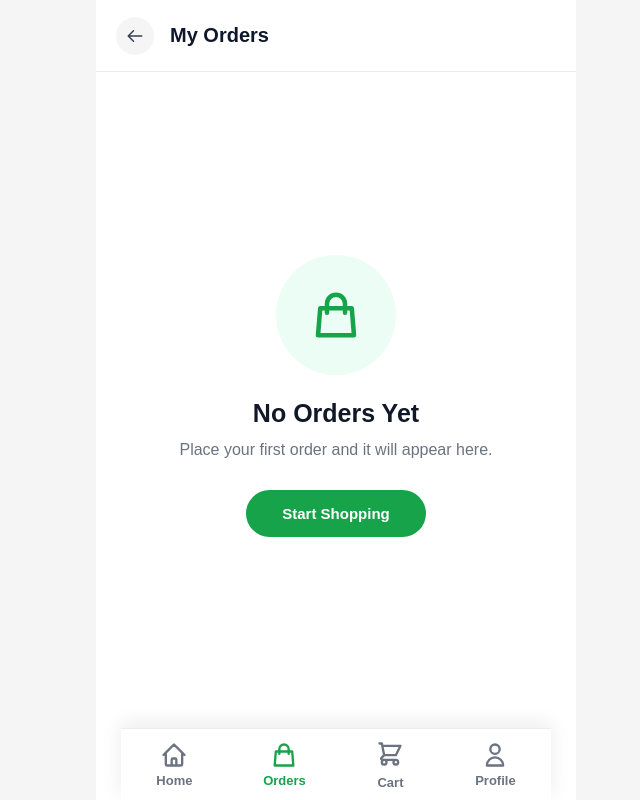
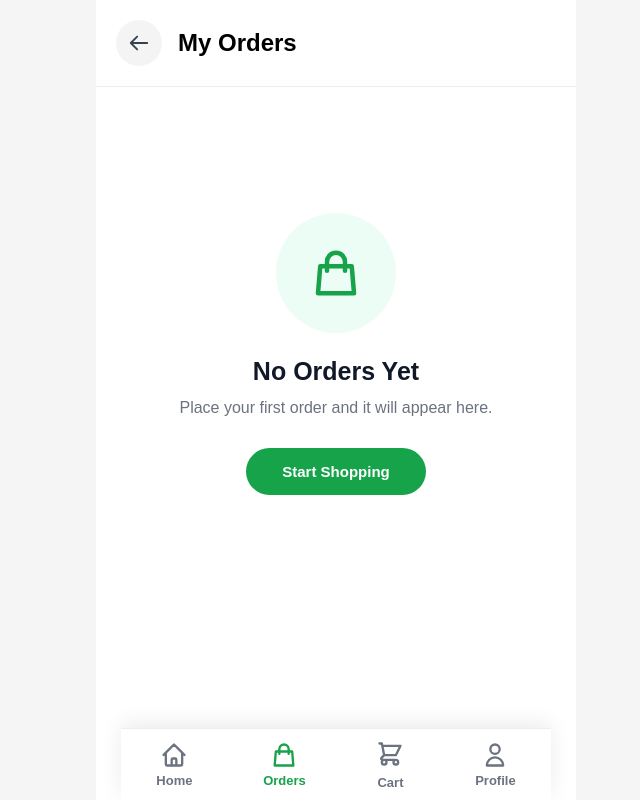
Before and after one commit to AnkemKavya/Eluru-Website, a React (Vite) app in the folder client/: page /orders in a window 1280 px wide. Shown: the whole page, without its empty margins (304-944 px from the left). Built offline with nearby package versions, Linux system fonts and the light colour scheme.

Commit message:
style - orders

```diff
--- a/client/src/pages/Orders/Orders.css
+++ b/client/src/pages/Orders/Orders.css
@@ -5,11 +5,13 @@
 .orders-page{
     width:100%;
     max-width:480px;
-    margin:auto;
+    margin:0 auto;
     min-height:100vh;
     background:#fff;
     display:flex;
     flex-direction:column;
+    padding-bottom:100px;
+    box-sizing:border-box;
 }
 
 /* ==========================
@@ -17,21 +19,23 @@
 ========================== */
 
 .orders-header{
-    height:72px;
     display:flex;
     align-items:center;
     gap:16px;
-    padding:0 20px;
+    padding:20px;
     border-bottom:1px solid #ececec;
     background:#fff;
+    position:sticky;
+    top:0;
+    z-index:5;
 }
 
 .orders-header button{
-    width:38px;
-    height:38px;
+    width:46px;
+    height:46px;
     border:none;
     border-radius:50%;
-    background:#f5f5f5;
+    background:#f4f4f5;
     display:flex;
     justify-content:center;
     align-items:center;
@@ -39,27 +43,26 @@
 }
 
 .orders-header button svg{
-    font-size:18px;
+    font-size:22px;
     color:#374151;
 }
 
-.orders-header h2{
+.header-text{
+    display:flex;
+    flex-direction:column;
+}
+
+.header-text h2{
+    margin:0;
     font-size:20px;
     font-weight:700;
-    color:#0f172a;
+    color:#111827;
 }
 
-/* ==========================
-   Empty Orders
-========================== */
-
-.empty-cart,
-.empty-orders{
-    flex:1;
-    display:flex;
-    justify-content:center;
-    align-items:center;
-    transform: translateY(-40px);
+.header-text p{
+    margin-top:4px;
+    color:#6b7280;
+    font-size:15px;
 }
 
 /* ==========================
@@ -68,22 +71,149 @@
 
 .orders-list{
     padding:18px;
+    display:flex;
+    flex-direction:column;
+    gap:16px;
+    padding-bottom:120px;
+}
+
+/* ==========================
+   Order Card
+========================== */
+
+.order-card{
+    display:flex;
+    align-items:center;
+    justify-content:space-between;
+    padding:16px;
+    border:1px solid #ececec;
+    border-radius:22px;
+    background:#fff;
+    cursor:pointer;
+    transition:.25s;
+}
+
+.order-card:hover{
+    box-shadow:0 8px 18px rgba(0,0,0,.06);
+}
+
+/* Left */
+
+.order-left{
+    display:flex;
+    align-items:center;
+    gap:16px;
+}
+
+.order-icon{
+    width:72px;
+    height:72px;
+    border-radius:18px;
+    background:#ecfdf5;
+    display:flex;
+    justify-content:center;
+    align-items:center;
+    color:#16a34a;
+    font-size:34px;
+}
+
+.order-info h3{
+    margin:0;
+    font-size:16px;
+    font-weight:700;
+    color:#0f172a;
+}
+
+.order-date{
+    margin:5px 0;
+    color:#64748b;
+    font-size:15px;
+}
+
+.order-items{
+    color:#475569;
+    font-size:15px;
+}
+
+/* Right */
+
+.order-right{
+    display:flex;
+    flex-direction:column;
+    align-items:flex-end;
+    gap:12px;
+}
+
+.status{
+    background:#dbeafe;
+    color:#2563eb;
+    font-size:13px;
+    font-weight:600;
+    padding:6px 12px;
+    border-radius:999px;
+}
+
+.order-price{
+    font-size:18px;
+    font-weight:700;
+    color:#111827;
+}
+
+.arrow{
+    color:#9ca3af;
+    font-size:22px;
+}
+
+/* ==========================
+   Empty
+========================== */
+
+.empty-orders{
+    flex:1;
+    display:flex;
+    justify-content:center;
+    align-items:center;
+    color:#6b7280;
+    font-size:18px;
+}
+
+/* ==========================
+   Mobile
+========================== */
+
+@media(max-width:480px){
+
+.orders-header{
+    padding:16px;
+}
+
+.orders-list{
+    padding:14px;
+    gap:14px;
+    padding-bottom:110px;
 }
 
 .order-card{
-    background:#fff;
-    border:1px solid #ececec;
-    border-radius:16px;
-    padding:16px;
-    margin-bottom:16px;
+    padding:14px;
 }
 
-.order-card h3{
-    margin-bottom:8px;
-    color:#16a34a;
+.order-icon{
+    width:64px;
+    height:64px;
+    font-size:30px;
 }
 
-.order-card p{
-    margin:5px 0;
-    color:#555;
+.order-info h3{
+    font-size:15px;
 }
+
+.order-date,
+.order-items{
+    font-size:14px;
+}
+
+.order-price{
+    font-size:17px;
+}
+
+}
```
